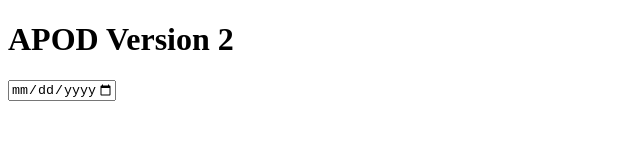
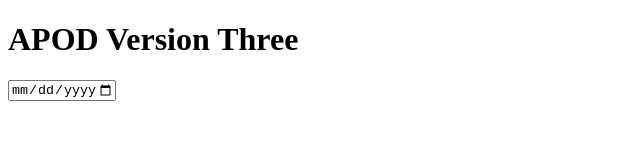
Before and after one commit to nsitu/APOD, a website: page public/index.html in a window 1280 px wide. Shown: the whole page, without its empty margins (0-640 px from the left). Drawn offline with nearby package versions, Linux system fonts and the light colour scheme.

Commit message:
Version Three

```diff
--- a/public/index.html
+++ b/public/index.html
@@ -13,7 +13,7 @@
   </head>
   <body>
     <header>
-        <h1>APOD Version 2</h1>
+        <h1>APOD Version Three</h1>
     </header>
     <main id="app">
         <form>
```
